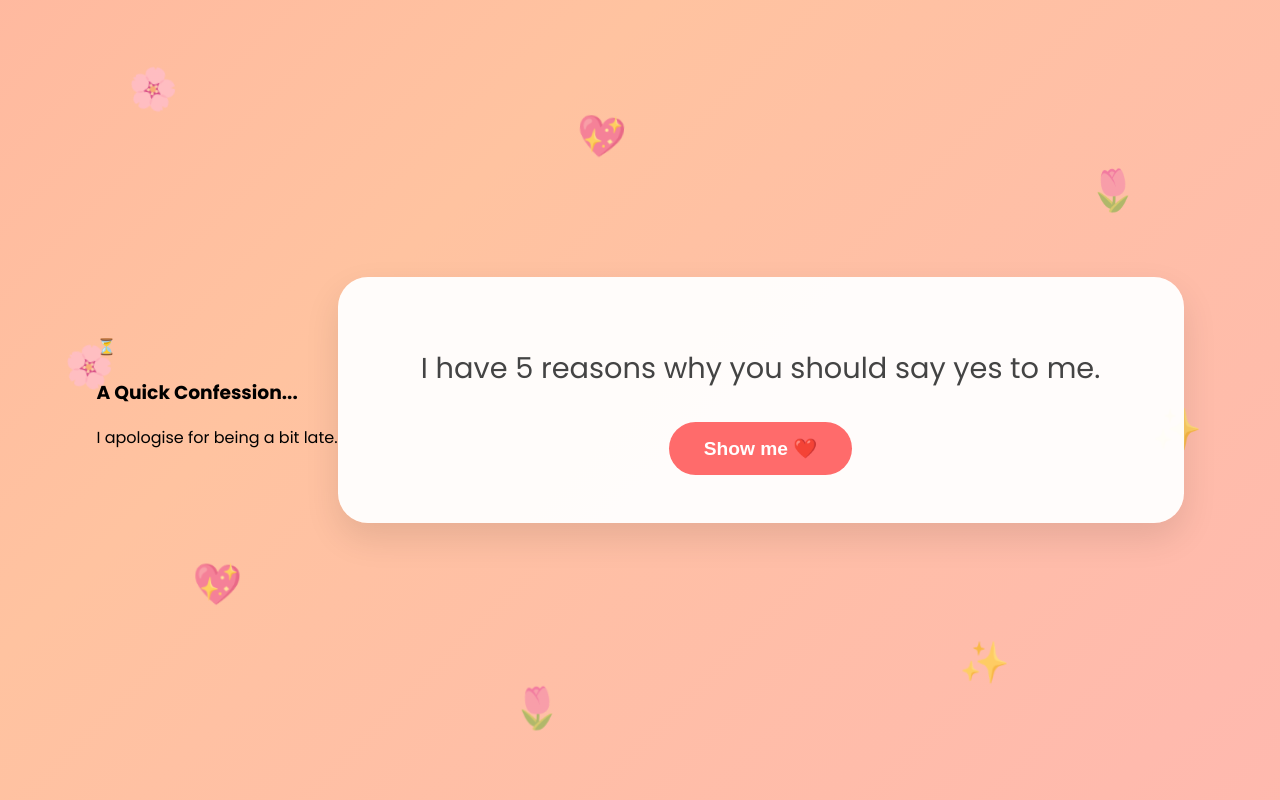
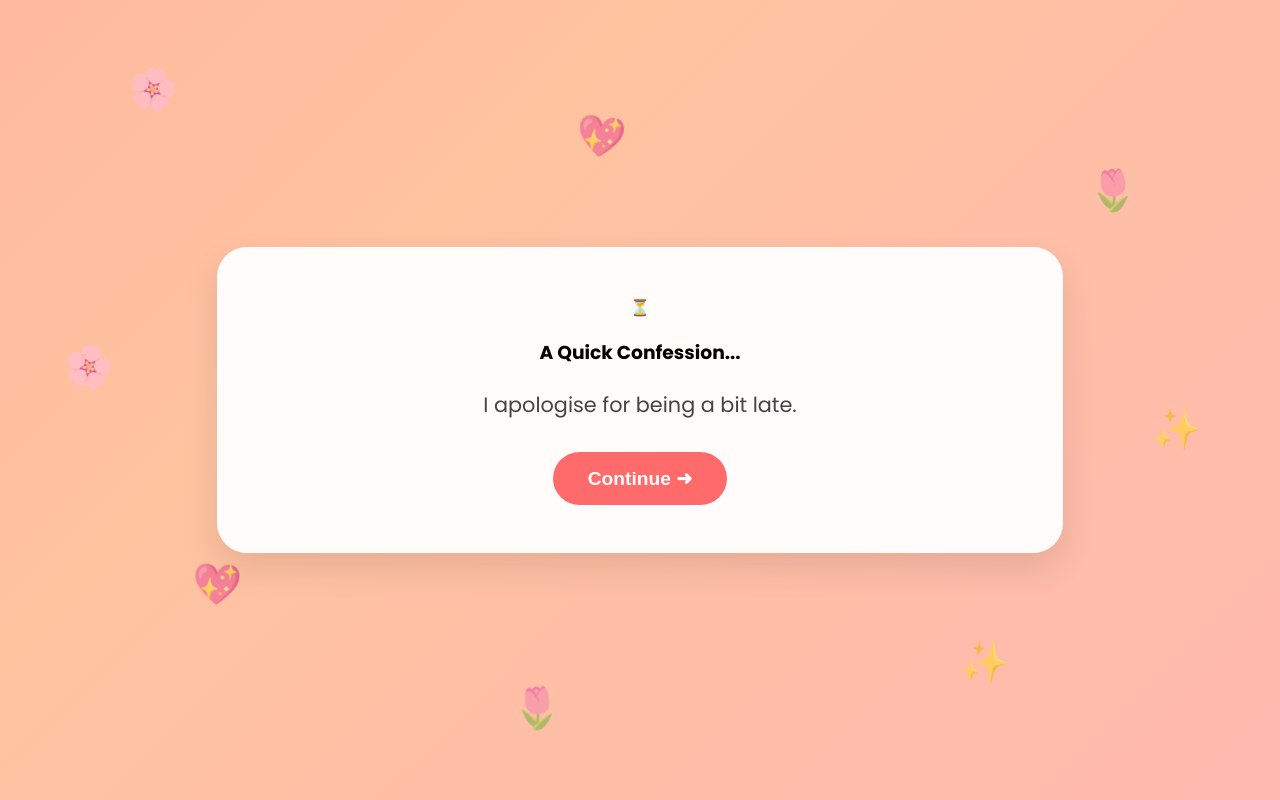
Before and after one commit to whyyoulooking1/for-you, a plain HTML site: page index.html in a window 1280 px wide. Both pictures are taken after a click on the button "Let's Begin ➜". Drawn offline with nearby package versions, Linux system fonts and the light colour scheme.

Commit message:
Update index.html

```diff
--- a/index.html
+++ b/index.html
@@ -12,14 +12,6 @@
     <audio id="romanticMusic" loop>
         <source src="music.mp3" type="audio/mpeg">
     </audio>
-    <div class="slide active">
-        <div class="reason-card">
-            <span class="reason-emoji">⏳</span>
-            <h3>A Quick Confession...</h3>
-            <p>I apologise for being a bit late.
-            </p>
-        </div>
-    </div>
 
     <div class="background-decor">
         <div class="floating">🌸</div><div class="floating">💖</div>
@@ -31,7 +23,16 @@
     <div class="container">
         <div class="question-section" id="question1">
             <h1 class="valentine-title">Hi Roop!</h1>
-            <button class="cute-btn" onclick="showNextQuestion('Intro')">Let's Begin ➜</button>
+            <button class="cute-btn" onclick="showNextQuestion('Confession')">Let's Begin ➜</button>
+        </div>
+
+        <div class="question-section hidden" id="questionConfession">
+            <div class="reason-card">
+                <span class="reason-emoji">⏳</span>
+                <h3>A Quick Confession...</h3>
+                <p class="readable-text">I apologise for being a bit late.</p>
+            </div>
+            <button class="cute-btn" onclick="showNextQuestion('Intro')">Continue ➜</button>
         </div>
 
         <div class="question-section hidden" id="questionIntro">
@@ -56,7 +57,6 @@
                 <div class="slide fade">
                     <h2 class="valentine-title">Reason #3</h2>
                     <img src="https://i.makeagif.com/media/1-19-2016/43VVnk.gif" alt="Reason 3" class="slide-img">
-                    <h3>Reason #3</h3>
                     <p class="readable-text">This is me every time you're not around. I miss you so much😞</p>
                 </div>
                 <div class="slide fade">
@@ -149,5 +149,4 @@
     <script src="config.js"></script>
     <script src="script.js"></script>
 </body>
-
 </html>
```
